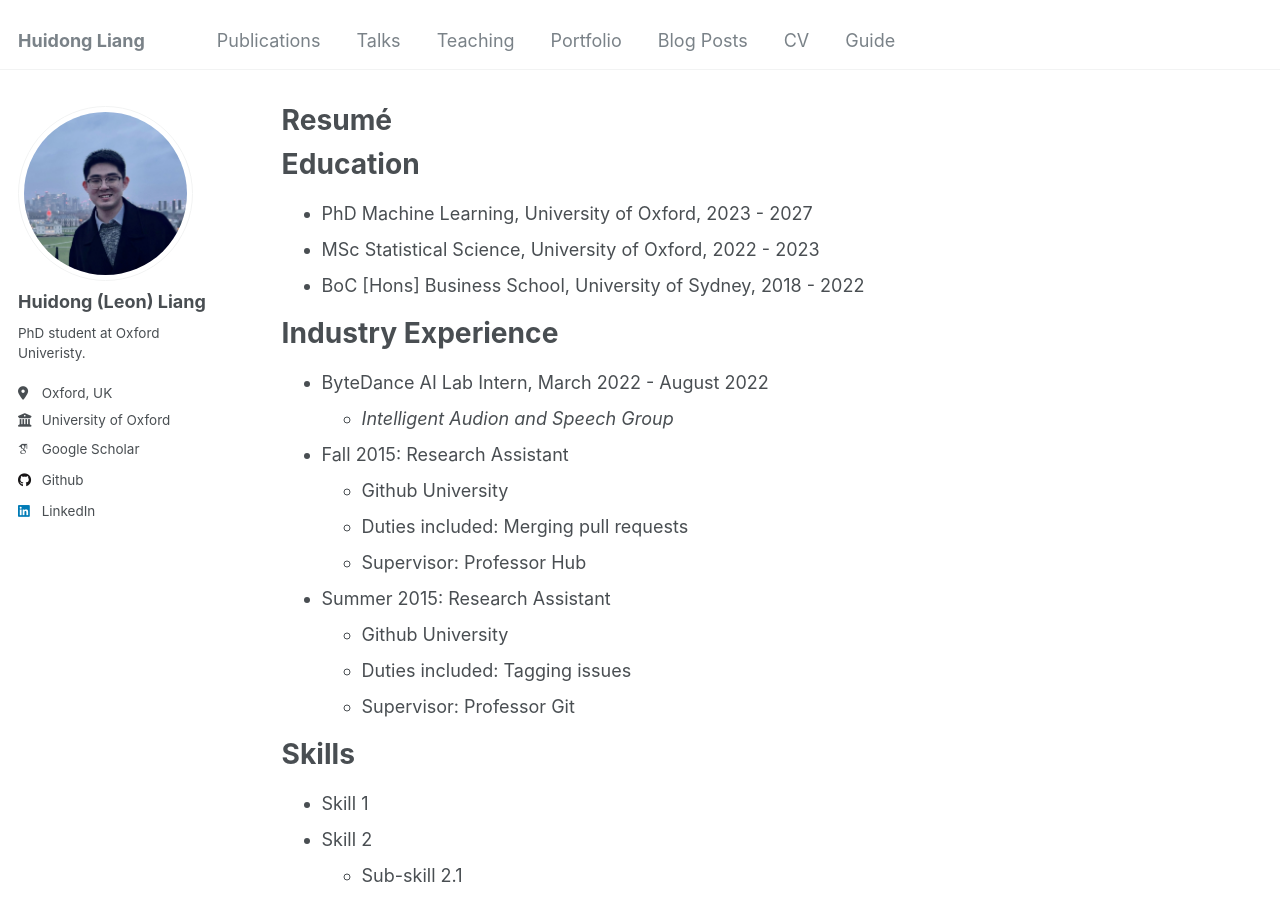
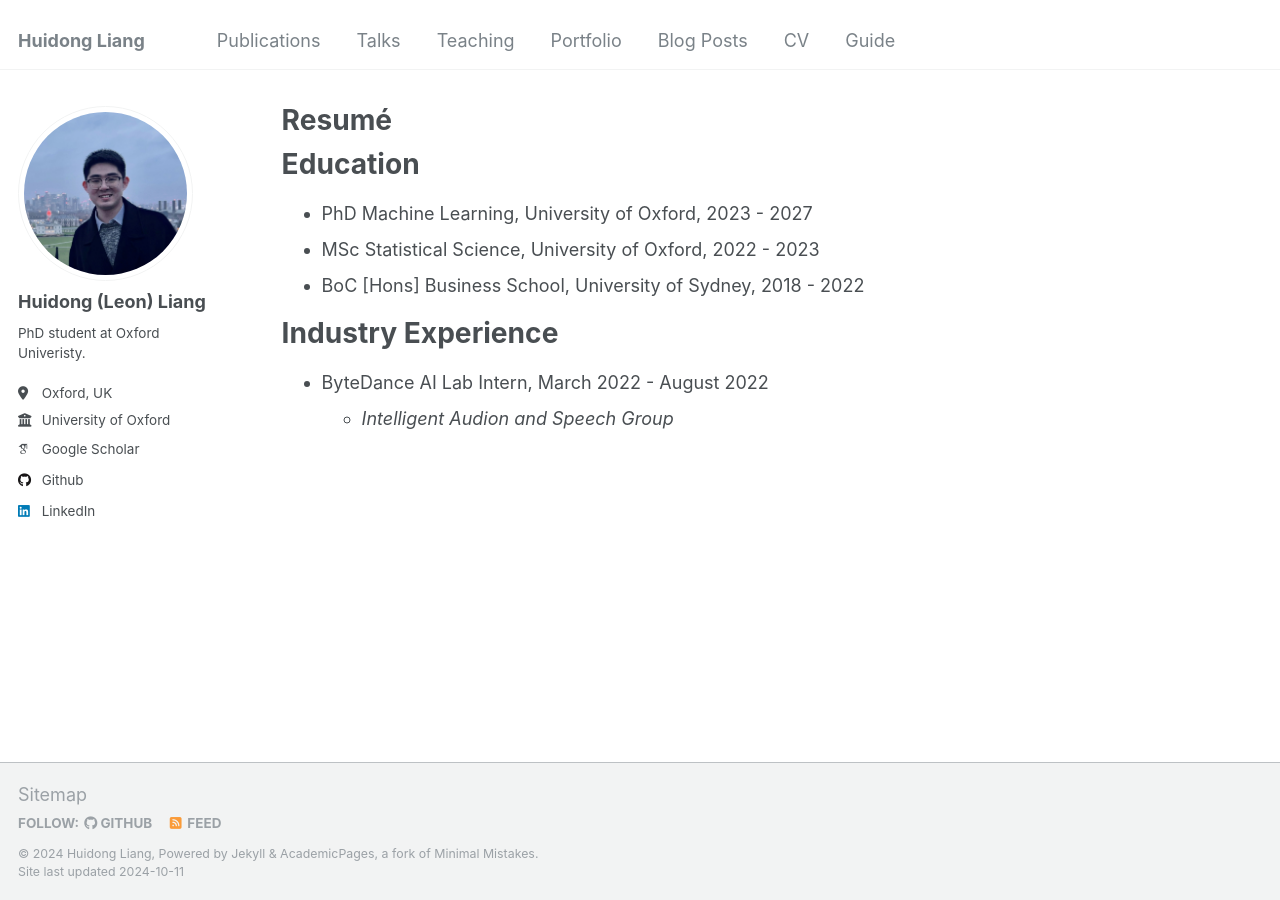
Before and after one commit to LeonResearch/leon.github.io, a Jekyll site: the page built from _pages/cv.md, in a window 1280 px wide and 900 px high. Built offline with Jekyll 4.4.1, drawn with Linux system fonts in a browser that asks for light colours; some web fonts are replaced; some of the changed text lies outside the part shown.

Commit message:
Update cv.md

```diff
--- a/_pages/cv.md
+++ b/_pages/cv.md
@@ -19,22 +19,3 @@ Industry Experience
 ======
 * ByteDance AI Lab Intern, March 2022 - August 2022
   * *Intelligent Audion and Speech Group*
-
-* Fall 2015: Research Assistant
-  * Github University
-  * Duties included: Merging pull requests
-  * Supervisor: Professor Hub
-
-* Summer 2015: Research Assistant
-  * Github University
-  * Duties included: Tagging issues
-  * Supervisor: Professor Git
-
-Skills
-======
-* Skill 1
-* Skill 2
-  * Sub-skill 2.1
-  * Sub-skill 2.2
-  * Sub-skill 2.3
-* Skill 3
```
